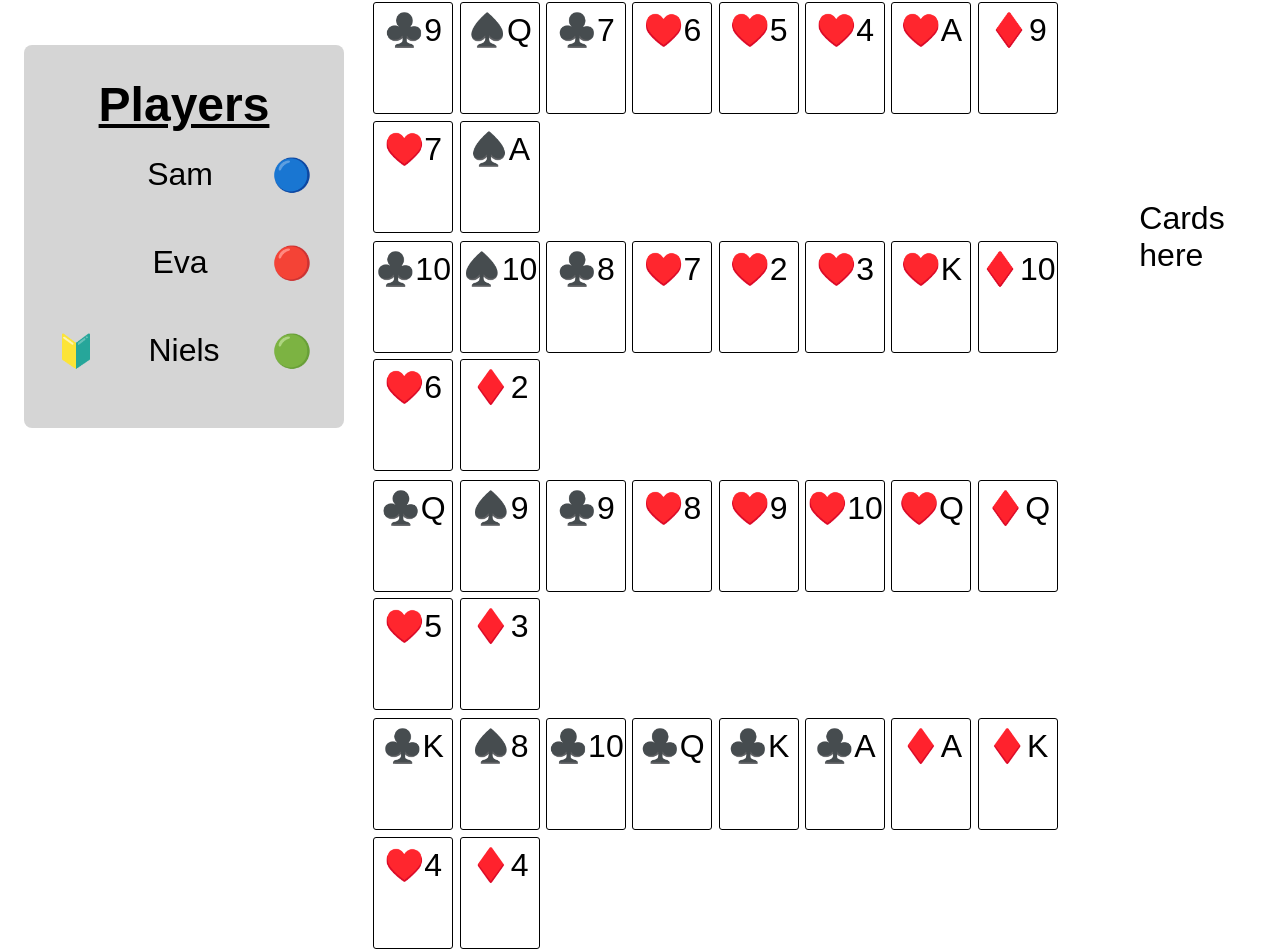
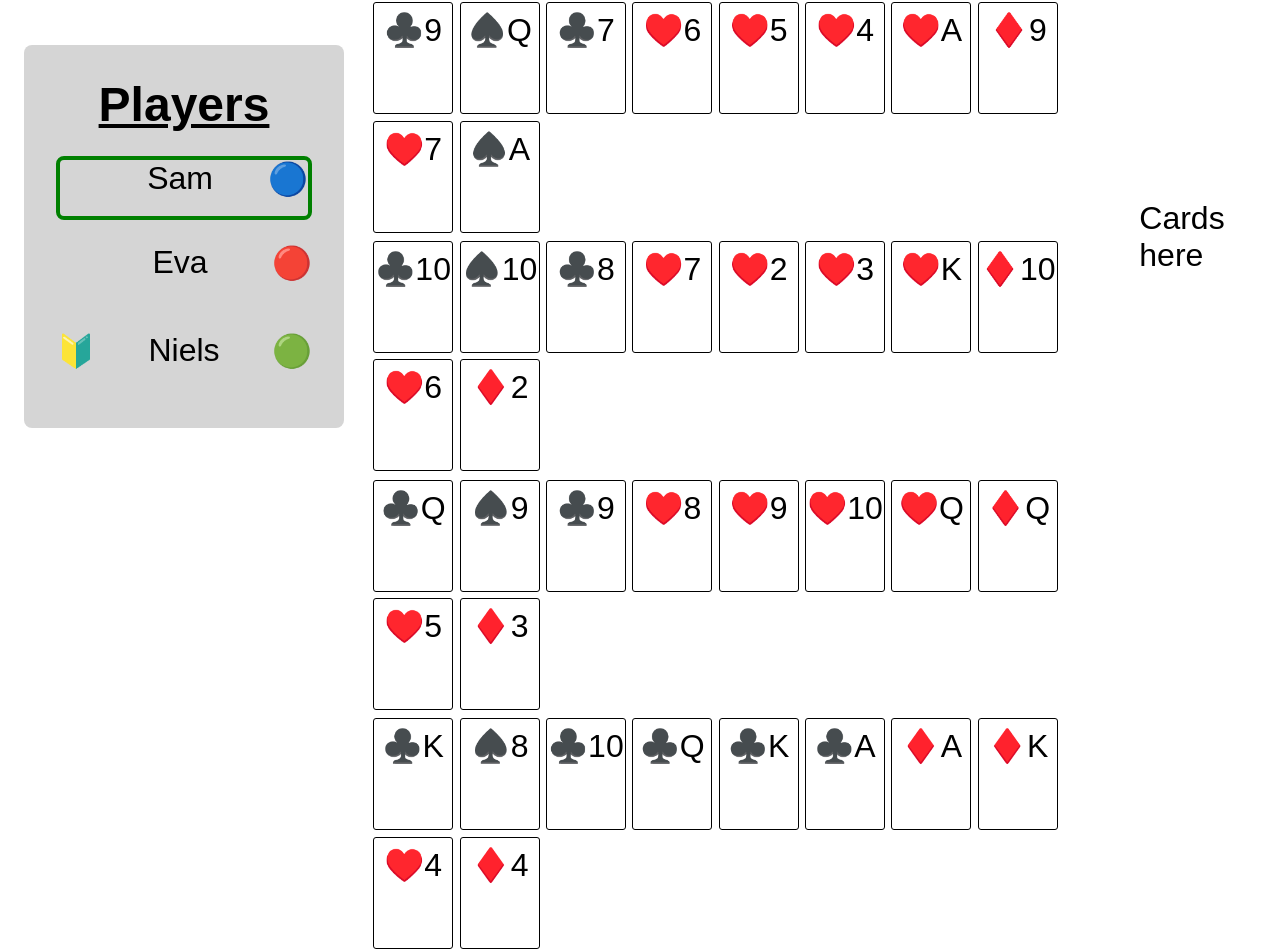
Before and after one commit to MaK-Sandbox/sequence-react, a React (Vite) app: page / in a window 1280 px wide. Shown: the part 958-1910 px from the top of the page. Built offline with nearby package versions, Linux system fonts and the light colour scheme.

Commit message:
Add a new property in each player object which tells which player is the active player, a.k.a. whose turn it currently is. Add a unique border detail to the active player

```diff
--- a/src/Component/Player.css
+++ b/src/Component/Player.css
@@ -10,3 +10,8 @@
 .Player_beginner_status {
   min-width: 1em;
 }
+
+.Active {
+  border: 0.15em solid green;
+  border-radius: 0.25em;
+}
--- a/src/Component/Player.jsx
+++ b/src/Component/Player.jsx
@@ -2,9 +2,9 @@ import PropTypes from "prop-types";
 import "./Player.css";
 
 function Player(props) {
-  const { name, token, startedCurrentRound } = props;
+  const { name, token, startedCurrentRound, isActivePlayer } = props;
   return (
-    <div className="Player">
+    <div className={isActivePlayer ? "Player Active" : "Player"}>
       <span className="Player_beginner_status">
         {startedCurrentRound ? "🔰" : null}
       </span>
@@ -18,6 +18,7 @@ Player.propTypes = {
   name: PropTypes.string,
   token: PropTypes.string,
   startedCurrentRound: PropTypes.bool,
+  isActivePlayer: PropTypes.bool,
 };
 
 export default Player;
--- a/src/Component/Players.jsx
+++ b/src/Component/Players.jsx
@@ -4,9 +4,24 @@ import "./Players.css";
 
 function Players() {
   const [players, setPlayers] = useState([
-    { name: "Sam", token: window.players[0], startedCurrentRound: false },
-    { name: "Eva", token: window.players[1], startedCurrentRound: false },
-    { name: "Niels", token: window.players[2], startedCurrentRound: true },
+    {
+      name: "Sam",
+      token: window.players[0],
+      startedCurrentRound: false,
+      isActivePlayer: true,
+    },
+    {
+      name: "Eva",
+      token: window.players[1],
+      startedCurrentRound: false,
+      isActivePlayer: false,
+    },
+    {
+      name: "Niels",
+      token: window.players[2],
+      startedCurrentRound: true,
+      isActivePlayer: false,
+    },
   ]);
 
   return (
@@ -20,6 +35,7 @@ function Players() {
                 name={player.name}
                 token={player.token}
                 startedCurrentRound={player.startedCurrentRound}
+                isActivePlayer={player.isActivePlayer}
               />
             );
           })
```
